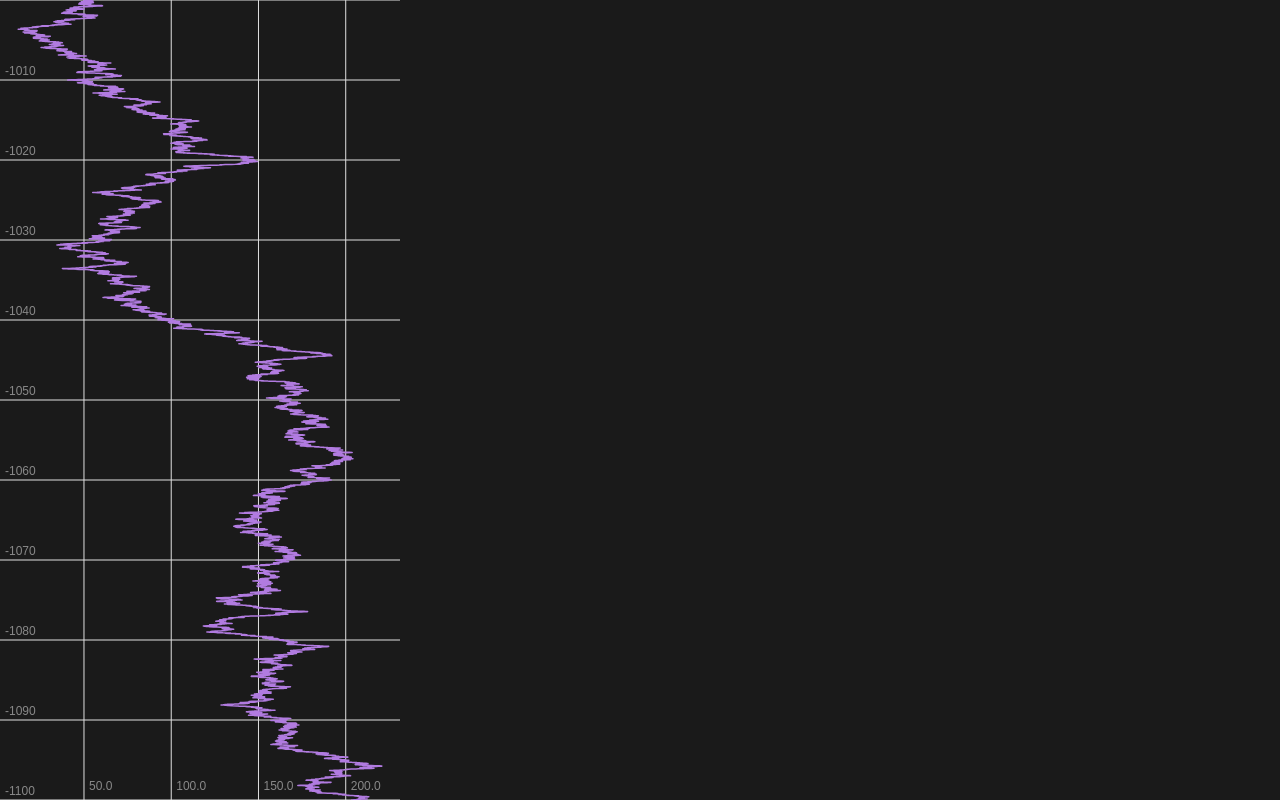
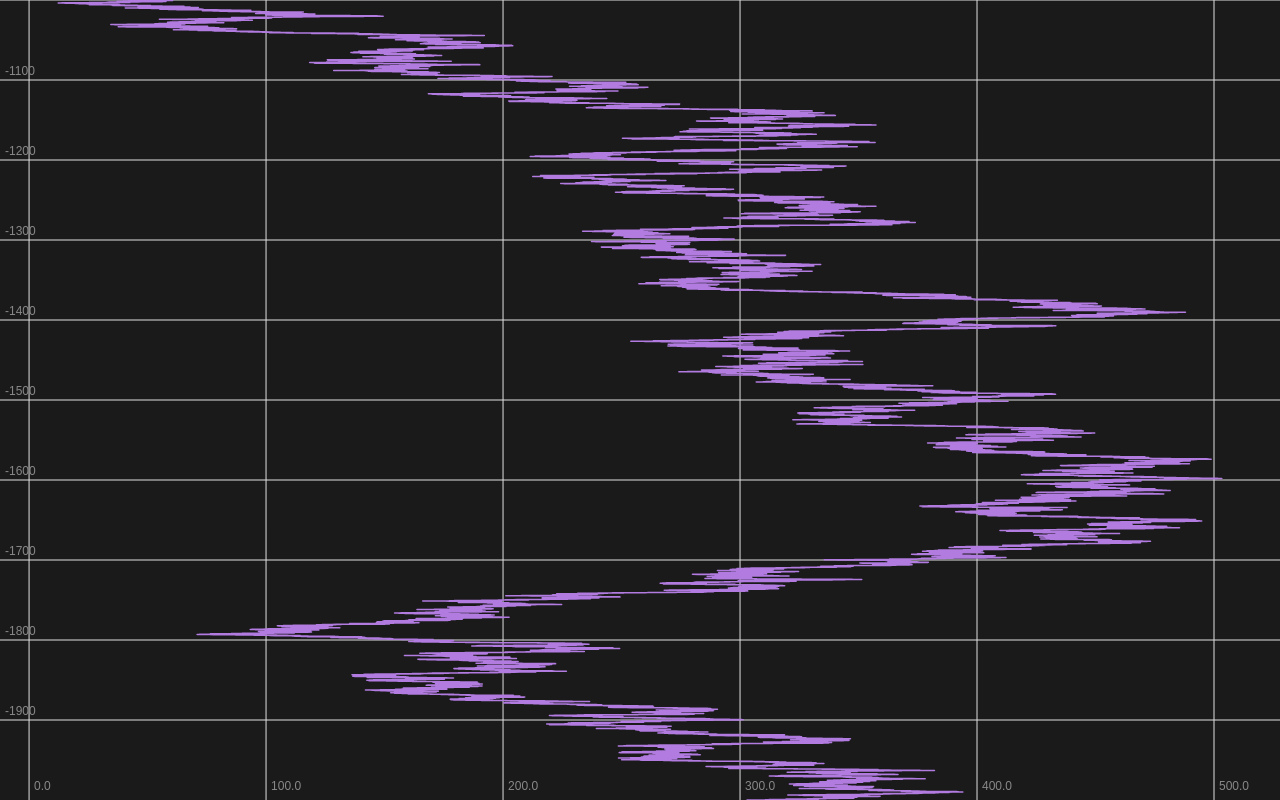
Before and after one commit to Aspors/canvas-data-visualization, a website built with Vite: page playground/index.html in a window 1280 px wide. Built offline with nearby package versions, Linux system fonts and the light colour scheme.

Commit message:
fixed bug with scaling

```diff
--- a/playground/index.ts
+++ b/playground/index.ts
@@ -21,12 +21,21 @@ for (let i = 0; i < 100000; i++) {
 
 dataManager.setData(mockData);
 
-const scaleX = new LinearScale(0, 100, 0, 400);
+const { width: containerWidth, height: containerHeight } = container.getBoundingClientRect();
 
-const scaleY = new LinearScale(-1000, -1100, 0, 800);
+const scaleX = new LinearScale(0, 100, 0, containerWidth);
+const scaleY = new LinearScale(
+  mockData[0][0],
+  mockData[mockData.length - 1][0],
+  0,
+  containerHeight,
+);
 
 const engine = new ChartEngine();
-const renderer = new Renderer(container, engine);
+const renderer = new Renderer(container, engine, (w, h) => {
+  scaleX.rangeMax = w;
+  scaleY.rangeMax = h;
+});
 
 const bgLayer = renderer.createLayer("background", 0);
 const grid = new Grid({ x: scaleX, y: scaleY });
@@ -41,4 +50,10 @@ const curve = new VerticalCurveSeries(
 dataLayer.add(curve);
 engine.startLoop();
 
-new WheelZoomInteraction(container, scaleY, dataLayer);
+const fullDataSpan = mockData.length > 0
+  ? Math.abs(mockData[mockData.length - 1][0] - mockData[0][0])
+  : 1000;
+new WheelZoomInteraction(container, scaleY, [bgLayer, dataLayer], {
+  minSpan: 10,
+  maxSpan: fullDataSpan,
+});
--- a/playground/style.css
+++ b/playground/style.css
@@ -10,6 +10,6 @@ html {
 
 #chart-container {
   width: 100%;
-  height: 100%;
+  height: 800px;
   position: relative;
 }
--- a/src/core/Layer.ts
+++ b/src/core/Layer.ts
@@ -1,4 +1,8 @@
-import { ICanvasDrawable, IRenderable } from "./@types/core.types";
+import { ICanvasDrawable, IPreparable, IRenderable } from "./@types/core.types";
+
+function isPreparable(d: ICanvasDrawable): d is ICanvasDrawable & IPreparable {
+  return "prepare" in d;
+}
 
 export class Layer implements IRenderable {
   public needsUpdate: boolean = true;
@@ -19,7 +23,10 @@ export class Layer implements IRenderable {
 
     this.ctx.clearRect(0, 0, this.ctx.canvas.width, this.ctx.canvas.height);
 
-    this.drawables.forEach((d) => d.draw(this.ctx));
+    this.drawables.forEach((d) => {
+      if (isPreparable(d)) d.prepare();
+      d.draw(this.ctx);
+    });
 
     this.needsUpdate = false;
   }
--- a/src/core/Renderer.ts
+++ b/src/core/Renderer.ts
@@ -10,6 +10,7 @@ export class Renderer {
   constructor(
     private container: HTMLElement,
     private engine: ChartEngine,
+    private onResize?: (width: number, height: number) => void,
   ) {
     this.container.style.position = "relative";
     this.container.style.overflow = "hidden";
@@ -58,7 +59,7 @@ export class Renderer {
     canvas.style.width = `${rect.width}px`;
     canvas.style.height = `${rect.height}px`;
 
-    ctx.scale(dpr, dpr);
+    ctx.setTransform(dpr, 0, 0, dpr, 0, 0);
   }
 
   private handleResize = () => {
@@ -66,6 +67,8 @@ export class Renderer {
       this.resizeCanvas(layer.canvas, layer.ctx);
       layer.needsUpdate = true;
     });
+    const { width, height } = this.container.getBoundingClientRect();
+    this.onResize?.(width, height);
   };
 
   public destroy() {
--- a/src/data/DataManager.ts
+++ b/src/data/DataManager.ts
@@ -5,18 +5,16 @@ export class DataManager {
   private rawData: LogPoint[] = [];
 
   public setData(data: LogPoint[]) {
-    this.rawData = data.sort((a, b) => a[0] - b[0]);
+    this.rawData = [...data].sort((a, b) => a[0] - b[0]);
   }
 
   public getVisibleData(minDepth: number, maxDepth: number): LogPoint[] {
     if (this.rawData.length === 0) return [];
 
     const startIndex = this.binarySearch(minDepth);
-    let endIndex = this.binarySearch(maxDepth);
+    const endIndex = this.binarySearch(maxDepth);
 
-    if (endIndex < this.rawData.length - 1) endIndex++;
-
-    return this.rawData.slice(startIndex, endIndex);
+    return this.rawData.slice(startIndex, endIndex + 1);
   }
 
   private binarySearch(targetDepth: number): number {
--- a/src/drawables/Grid.ts
+++ b/src/drawables/Grid.ts
@@ -1,5 +1,9 @@
 import { ICanvasDrawable } from "../core/@types/core.types";
 import { Scale } from "../scales/Scale";
+
+const NICE_HIGH = 7.5;
+const NICE_MID = 3.5;
+const NICE_LOW = 1.5;
 
 export class Grid implements ICanvasDrawable {
   constructor(private scales: { x: Scale; y: Scale }) {}
@@ -10,9 +14,9 @@ export class Grid implements ICanvasDrawable {
     const normalized = roughStep / magnitude;
 
     let niceMultiplier = 1;
-    if (normalized > 7.5) niceMultiplier = 10;
-    else if (normalized > 3.5) niceMultiplier = 5;
-    else if (normalized > 1.5) niceMultiplier = 2;
+    if (normalized > NICE_HIGH) niceMultiplier = 10;
+    else if (normalized > NICE_MID) niceMultiplier = 5;
+    else if (normalized > NICE_LOW) niceMultiplier = 2;
 
     return niceMultiplier * magnitude;
   }
--- a/src/drawables/VerticalCurveSeries.ts
+++ b/src/drawables/VerticalCurveSeries.ts
@@ -1,13 +1,42 @@
-import { ICanvasDrawable } from "../core/@types/core.types";
+import type { ICanvasDrawable, IPreparable } from "../core/@types/core.types";
 import type { DataManager } from "../data/DataManager";
 import { Scale } from "../scales/Scale";
 
-export class VerticalCurveSeries implements ICanvasDrawable {
+export class VerticalCurveSeries implements ICanvasDrawable, IPreparable {
+  public prepare(): void {
+    this.updateXDomain();
+  }
+
   constructor(
     private dataManager: DataManager,
     private scales: { x: Scale; y: Scale },
     private options: { color: string; lineWidth?: number },
   ) {}
+
+  public updateXDomain(): void {
+    const viewMinDepth = this.scales.y.toValue(this.scales.y.rangeMin);
+    const viewMaxDepth = this.scales.y.toValue(this.scales.y.rangeMax);
+
+    const minD = Math.min(viewMinDepth, viewMaxDepth);
+    const maxD = Math.max(viewMinDepth, viewMaxDepth);
+
+    const points = this.dataManager.getVisibleData(minD, maxD);
+    if (points.length === 0) return;
+
+    let minVal = Infinity;
+    let maxVal = -Infinity;
+
+    for (let i = 0; i < points.length; i++) {
+      if (points[i][1] < minVal) minVal = points[i][1];
+      if (points[i][1] > maxVal) maxVal = points[i][1];
+    }
+
+    const range = maxVal - minVal || 1;
+    const padding = range * 0.05;
+
+    this.scales.x.domainMin = minVal - padding;
+    this.scales.x.domainMax = maxVal + padding;
+  }
 
   public draw(ctx: CanvasRenderingContext2D): void {
     const viewMinDepth = this.scales.y.toValue(this.scales.y.rangeMin);
@@ -20,21 +49,7 @@ export class VerticalCurveSeries implements ICanvasDrawable {
 
     if (points.length === 0) return;
 
-    let minVal = Infinity;
-    let maxVal = -Infinity;
-
-    for (let i = 0; i < points.length; i++) {
-      const val = points[i];
-      if (val[1] < minVal) minVal = val[1];
-      if (val[1] > maxVal) maxVal = val[1];
-    }
-
-    const range = maxVal - minVal || 1;
-    const padding = range * 0.05;
-
-    this.scales.x.domainMin = minVal - padding;
-    this.scales.x.domainMax = maxVal + padding;
-
+    ctx.save();
     ctx.beginPath();
     ctx.strokeStyle = this.options.color;
     ctx.lineWidth = this.options.lineWidth || 1.5;
@@ -52,7 +67,6 @@ export class VerticalCurveSeries implements ICanvasDrawable {
     }
 
     ctx.stroke();
-
     ctx.restore();
   }
 }
--- a/src/interactions/WheelZoomInteraction.ts
+++ b/src/interactions/WheelZoomInteraction.ts
@@ -1,7 +1,10 @@
-// src/interactions/WheelZoomInteraction.ts
+import { Scale } from "../scales/Scale";
+import type { IMarkDirty } from "../core/@types/core.types";
 
-import { Scale } from "../scales/Scale";
-import { Layer } from "../core/Layer";
+export interface ZoomOptions {
+  minSpan?: number;
+  maxSpan?: number;
+}
 
 export class WheelZoomInteraction {
   private zoomSpeed = 0.1;
@@ -9,7 +12,8 @@ export class WheelZoomInteraction {
   constructor(
     private container: HTMLElement,
     private scaleY: Scale,
-    private layer: Layer,
+    private layers: IMarkDirty[],
+    private options: ZoomOptions = {},
   ) {
     this.attachEvents();
   }
@@ -28,16 +32,17 @@ export class WheelZoomInteraction {
 
     const zoomFactor = e.deltaY > 0 ? 1 + this.zoomSpeed : 1 - this.zoomSpeed;
 
-    const currentDomainMin = this.scaleY.domainMin;
-    const currentDomainMax = this.scaleY.domainMax;
+    const newMin = anchorDepth - (anchorDepth - this.scaleY.domainMin) * zoomFactor;
+    const newMax = anchorDepth - (anchorDepth - this.scaleY.domainMax) * zoomFactor;
 
-    const newMin = anchorDepth - (anchorDepth - currentDomainMin) * zoomFactor;
-    const newMax = anchorDepth - (anchorDepth - currentDomainMax) * zoomFactor;
+    const newSpan = Math.abs(newMax - newMin);
+    if (newSpan < (this.options.minSpan ?? 1e-10)) return;
+    if (this.options.maxSpan !== undefined && newSpan > this.options.maxSpan) return;
 
     this.scaleY.domainMin = newMin;
     this.scaleY.domainMax = newMax;
 
-    this.layer.needsUpdate = true;
+    this.layers.forEach((layer) => { layer.needsUpdate = true; });
   };
 
   public destroy() {
--- a/src/scales/Scale.ts
+++ b/src/scales/Scale.ts
@@ -12,12 +12,16 @@ export abstract class Scale {
 
 export class LinearScale extends Scale {
   public toPixel(value: number): number {
-    const ratio = (value - this.domainMin) / (this.domainMax - this.domainMin);
+    const domainSpan = this.domainMax - this.domainMin;
+    if (domainSpan === 0) return this.rangeMin;
+    const ratio = (value - this.domainMin) / domainSpan;
     return this.rangeMin + ratio * (this.rangeMax - this.rangeMin);
   }
 
   public toValue(pixel: number): number {
-    const ratio = (pixel - this.rangeMin) / (this.rangeMax - this.rangeMin);
+    const rangeSpan = this.rangeMax - this.rangeMin;
+    if (rangeSpan === 0) return this.domainMin;
+    const ratio = (pixel - this.rangeMin) / rangeSpan;
     return this.domainMin + ratio * (this.domainMax - this.domainMin);
   }
 }
```
Also changed, not shown: src/core/@types/core.types.ts (+8 -0 lines).
